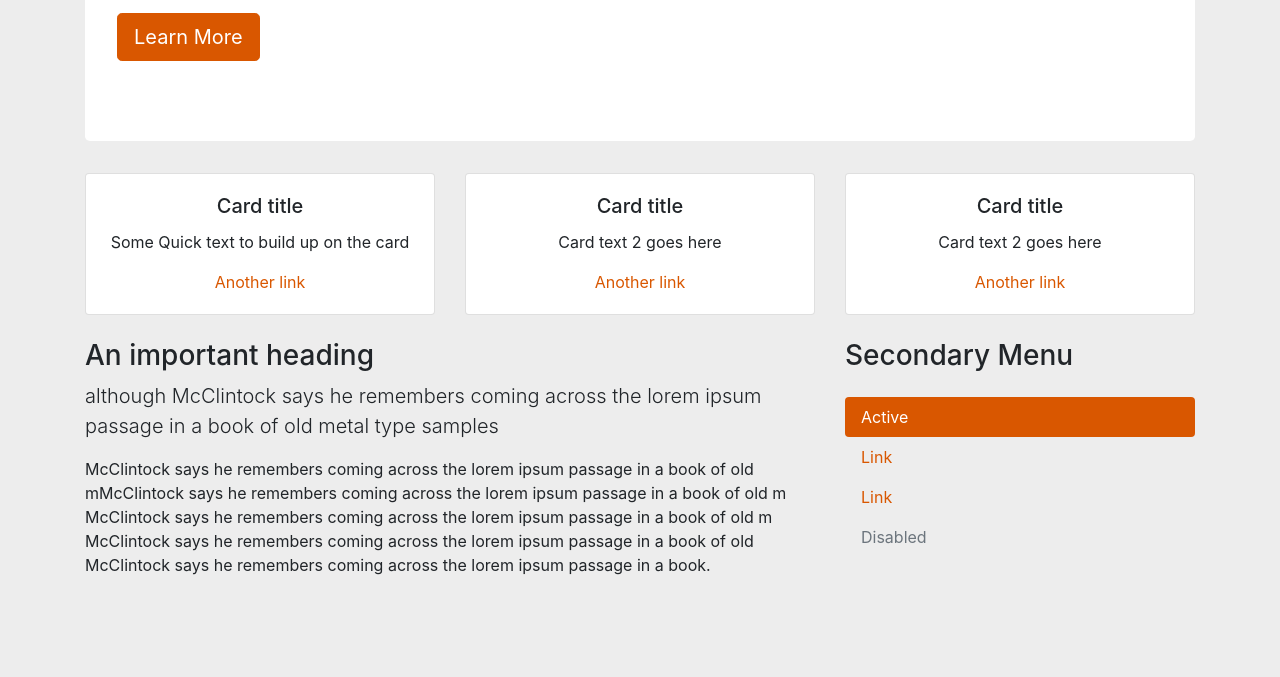
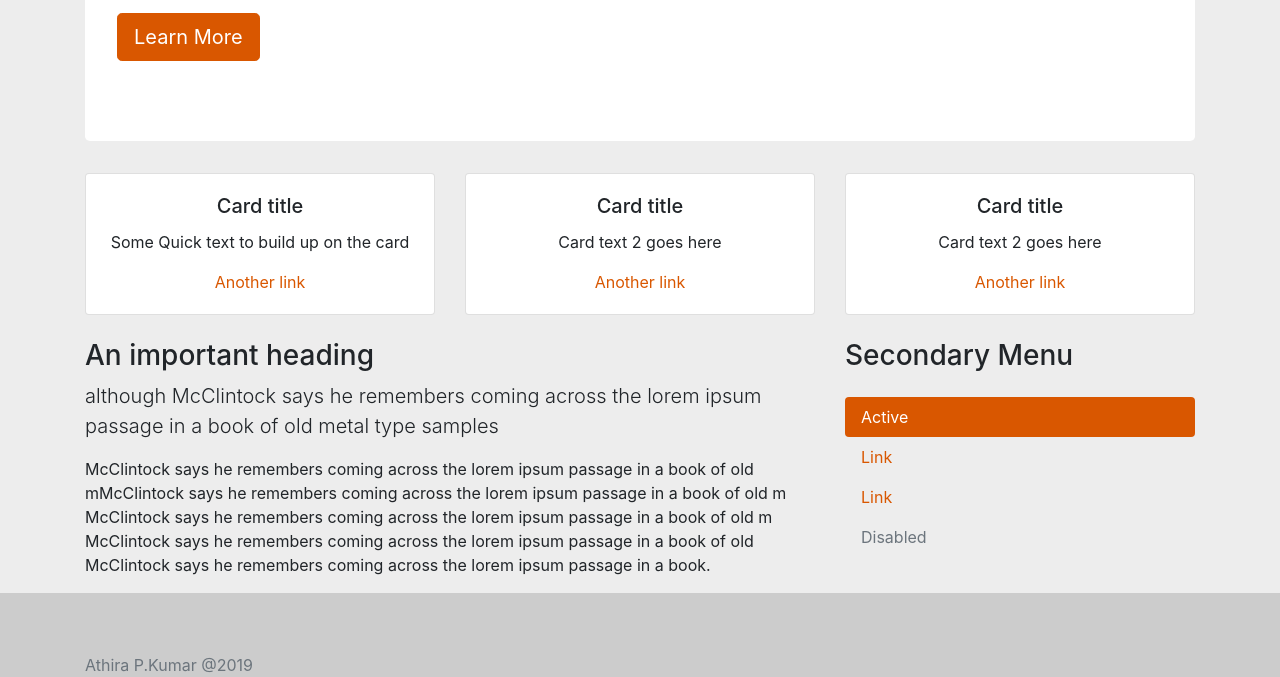
Before and after one commit to AthiraPKumar/bootstrap-4, a website: page src/index.html in a window 1280 px wide. Shown: the part 272-949 px from the top of the page. Before the commit the page ends 865 px from the top, so only its background shows below. Drawn offline with Linux system fonts and the light colour scheme.

Commit message:
adding modification for footer

```diff
--- a/src/index.html
+++ b/src/index.html
@@ -112,5 +112,10 @@
         <script src="/js/jquery.min.js"></script>
         <script src="/js/popper.min.js"></script>
         <script src="/js/bootstrap.min.js"></script>
+        <footer class="footer-lower footer-styling">
+          <div class="container">
+            <span class="text-muted">Athira P.Kumar @2019</span>
+          </div>
+        </footer>
     </body>
 </html>
--- a/src/scss/styles.scss
+++ b/src/scss/styles.scss
@@ -10,5 +10,10 @@ $body-bg: #ededed;
     border-top: 3px solid rgb(219, 219, 219);
 }
 
+.footer-styling{
+  padding-top:60px;
+  background-color:#ccc;
+}
+
 // Bootstrap Sass files
 @import "node_modules/bootstrap/scss/bootstrap";
```
Also changed, not shown: src/css/styles.css.
